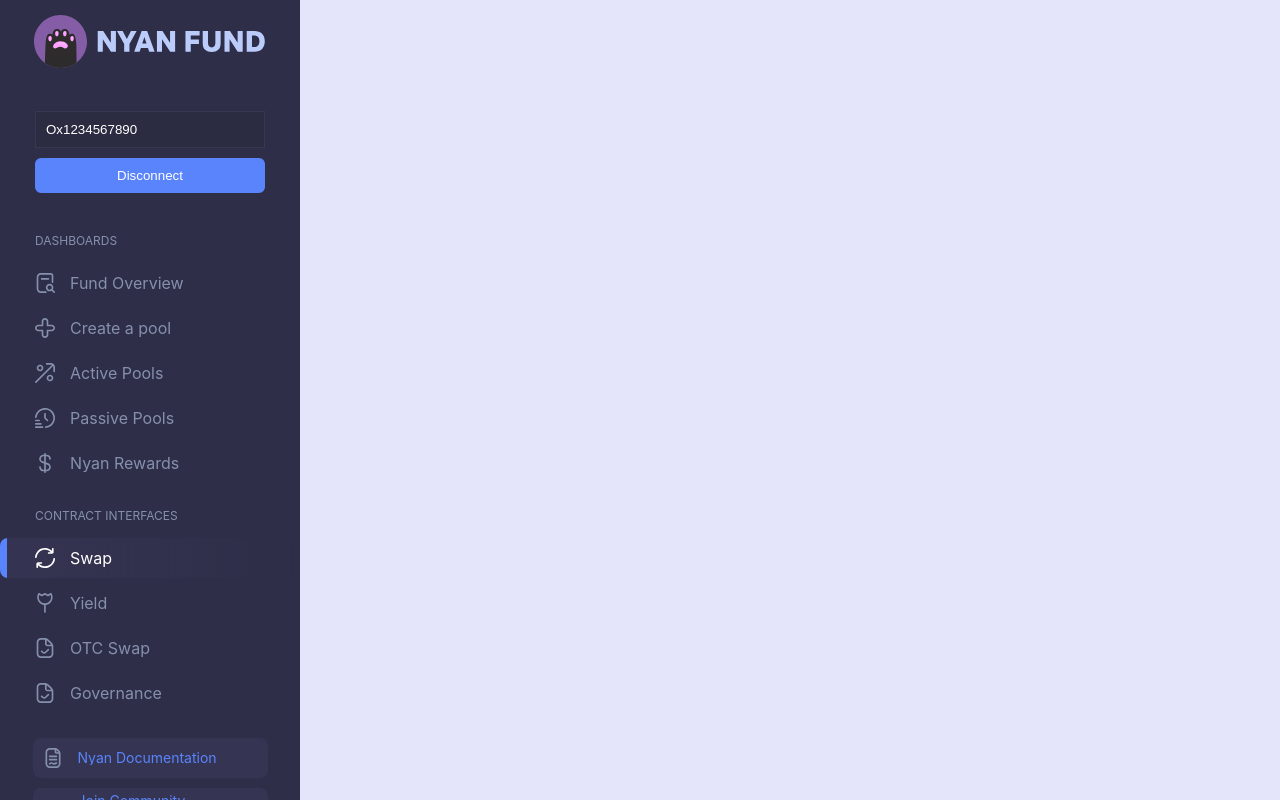
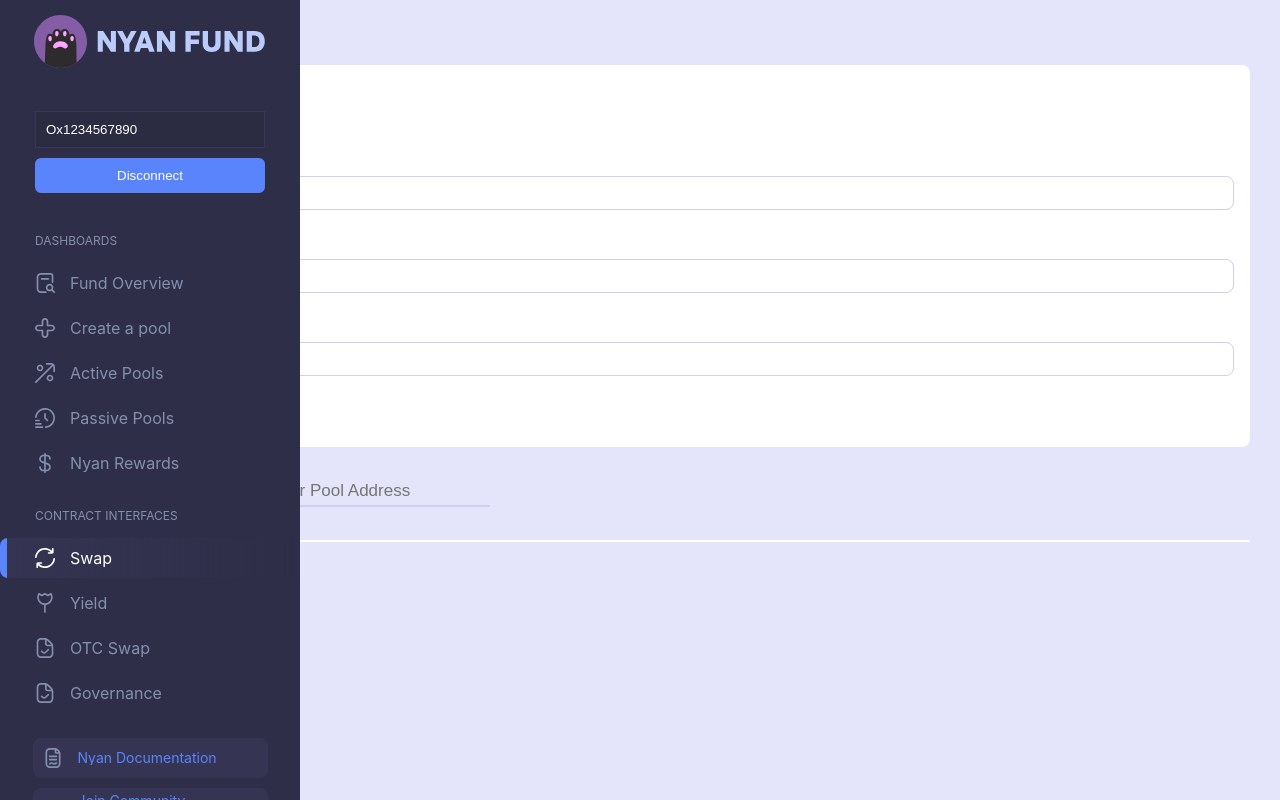
Before and after one commit to ribinroy/nyan_finance, a React (Create React App) app: page /swap in a window 1280 px wide. Built offline with nearby package versions, Linux system fonts and the light colour scheme.

Commit message:
new page initiated

```diff
--- a/src/App.js
+++ b/src/App.js
@@ -8,6 +8,7 @@ import Governance from './pages/Governance';
 import IndexFunds from './pages/IndexFunds';
 import PoolIndexInfo from './pages/PoolIndexInfo';
 import NyanOTCSwap from './pages/NyanOTCSwap';
+import Swap from './pages/Swap';
 import NavPanel from './component/NavPanel';
 
 import AOS from 'aos';
@@ -54,6 +55,9 @@ function App() {
                     <Route path='/index-fund-info'>
                         <PoolIndexInfo type='passive' />
                     </Route>
+                    <Route path='/swap'>
+                        <Swap />
+                    </Route>
                 </Switch>
             </Router>
         </>
--- a/src/index.scss
+++ b/src/index.scss
@@ -44,7 +44,7 @@ html {
         -webkit-font-smoothing: antialiased;
         -moz-osx-font-smoothing: grayscale;
         background-color: var(--main-bg-color);
-        transition: background 0.4s;
+        transition: background 0.4s, color 0.4s;
         color: var(--dark-text);
 
         .margin_top_10 {
@@ -86,6 +86,7 @@ html {
                     width: 100%;
                     @include flex-row();
                     justify-content: flex-start;
+                    transition: color 0.4s;
 
                     svg {
                         margin-left: 10px;
--- a/src/inputElementStyles.scss
+++ b/src/inputElementStyles.scss
@@ -239,6 +239,17 @@ input[type='checkbox'] {
     }
 }
 
+.special_input_style {
+    border: 0px;
+    border-radius: 0;
+    border-bottom: 2px solid var(--border-color);
+    background-color: var(--main-bg-color);
+    outline: none;
+    color: var(--dark-text);
+    padding: 4px;
+    font-size: 17px;
+}
+
 @media only screen and (max-width: $breakpoint-sm) {
     html {
         body {
--- a/src/pages/PoolIndexInfo/styles.scss
+++ b/src/pages/PoolIndexInfo/styles.scss
@@ -72,7 +72,7 @@
     max-height: 65vh !important;
 
     hr {
-        border-top: 1px solid #d8d8d8;
+        border-top: 1px solid var(--border-color);
     }
 
     .form_wrap {
--- /dev/null
+++ b/src/pages/Swap/index.jsx
@@ -0,0 +1,49 @@
+import './styles.scss';
+
+const Swap = () => {
+    return (
+        <section className='nav_adjust content_wrap swap'>
+            <div className='paper_box'>
+                <p className='no_margin'>My BNB 0.047</p>
+                <div className='form_wrap'>
+                    <div className='form_item_wrap'>
+                        <label>From</label>
+                        <input
+                            type='text'
+                            className='input_box'
+                            placeholder='Enter Amount'
+                        />
+                    </div>
+                    <div className='form_item_wrap'>
+                        <label>To</label>
+                        <input
+                            type='text'
+                            className='input_box'
+                            placeholder='Enter Address'
+                        />
+                    </div>
+                    <div className='form_item_wrap'>
+                        <label>Set Slippage %</label>
+                        <input
+                            type='number'
+                            className='input_box'
+                            placeholder='Enter Address'
+                        />
+                    </div>
+                    <button>Swap</button>
+                </div>
+            </div>
+            <p className='pool_investments'>
+                Pool Investments:{' '}
+                <input
+                    type='text'
+                    placeholder='Enter Pool Address'
+                    className='special_input_style'
+                />
+            </p>
+            <div className='paper_box no_padding'></div>
+        </section>
+    );
+};
+
+export default Swap;
--- /dev/null
+++ b/src/pages/Swap/styles.scss
@@ -0,0 +1,12 @@
+@import './../../variables.scss';
+
+.swap {
+    p {
+        color: var(--lite-text) !important;
+    }
+    .pool_investments {
+        margin-top: 15px;
+        float: left;
+        width: 100%;
+    }
+}
```
